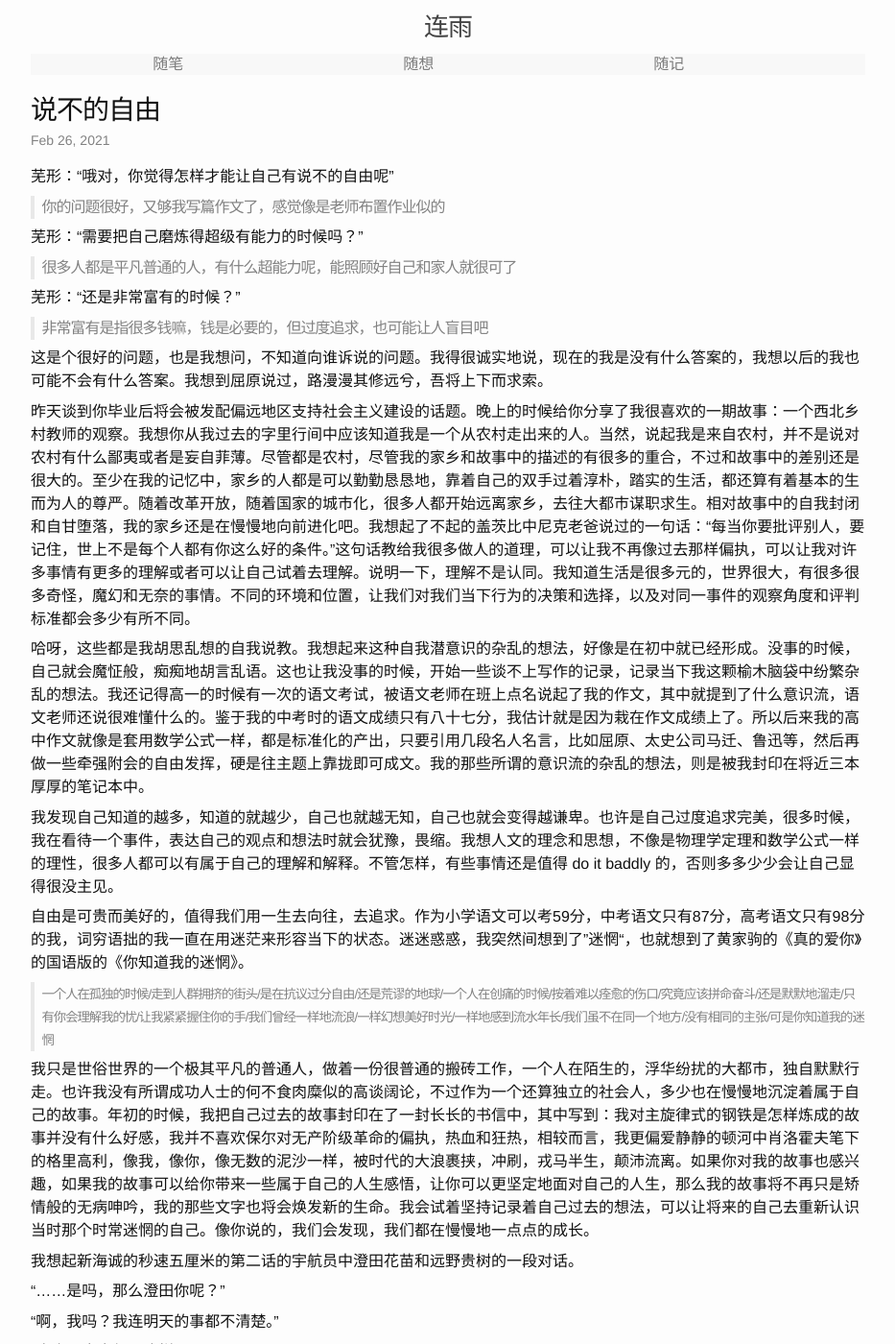
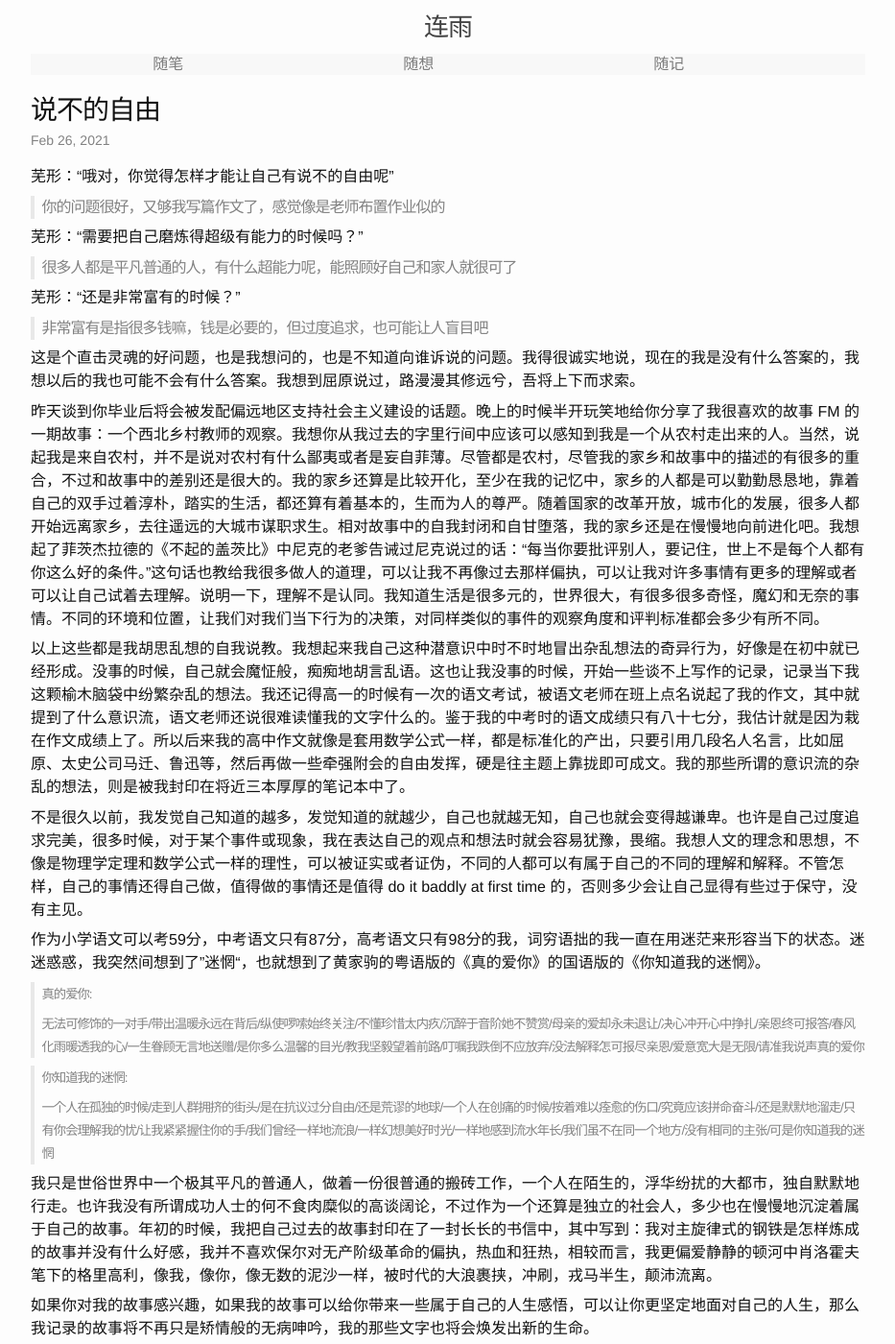
Before and after one commit to lianyu1115/lianyu, a Jekyll site: the page built from _essays/2021-02-26-说不的自由.md, in a window 1280 px wide and 1400 px high. Shown: the whole window at 96% size, without its empty margins (173-1106 px from the left). Built offline with Jekyll 4.4.1, drawn with Linux system fonts in a browser that asks for light colours; some of the changed text lies outside the part shown.

Commit message:
Modified:   2021-02-26-说不的自由.md

```diff
--- a/_essays/2021-02-26-说不的自由.md
+++ b/_essays/2021-02-26-说不的自由.md
@@ -18,19 +18,29 @@
 
 > 非常富有是指很多钱嘛，钱是必要的，但过度追求，也可能让人盲目吧
 
-这是个很好的问题，也是我想问，不知道向谁诉说的问题。我得很诚实地说，现在的我是没有什么答案的，我想以后的我也可能不会有什么答案。我想到屈原说过，路漫漫其修远兮，吾将上下而求索。
+这是个直击灵魂的好问题，也是我想问的，也是不知道向谁诉说的问题。我得很诚实地说，现在的我是没有什么答案的，我想以后的我也可能不会有什么答案。我想到屈原说过，路漫漫其修远兮，吾将上下而求索。
 
-昨天谈到你毕业后将会被发配偏远地区支持社会主义建设的话题。晚上的时候给你分享了我很喜欢的一期故事：一个西北乡村教师的观察。我想你从我过去的字里行间中应该知道我是一个从农村走出来的人。当然，说起我是来自农村，并不是说对农村有什么鄙夷或者是妄自菲薄。尽管都是农村，尽管我的家乡和故事中的描述的有很多的重合，不过和故事中的差别还是很大的。至少在我的记忆中，家乡的人都是可以勤勤恳恳地，靠着自己的双手过着淳朴，踏实的生活，都还算有着基本的生而为人的尊严。随着改革开放，随着国家的城市化，很多人都开始远离家乡，去往大都市谋职求生。相对故事中的自我封闭和自甘堕落，我的家乡还是在慢慢地向前进化吧。我想起了不起的盖茨比中尼克老爸说过的一句话：“每当你要批评别人，要记住，世上不是每个人都有你这么好的条件。”这句话教给我很多做人的道理，可以让我不再像过去那样偏执，可以让我对许多事情有更多的理解或者可以让自己试着去理解。说明一下，理解不是认同。我知道生活是很多元的，世界很大，有很多很多奇怪，魔幻和无奈的事情。不同的环境和位置，让我们对我们当下行为的决策和选择，以及对同一事件的观察角度和评判标准都会多少有所不同。
+昨天谈到你毕业后将会被发配偏远地区支持社会主义建设的话题。晚上的时候半开玩笑地给你分享了我很喜欢的故事 FM 的一期故事：一个西北乡村教师的观察。我想你从我过去的字里行间中应该可以感知到我是一个从农村走出来的人。当然，说起我是来自农村，并不是说对农村有什么鄙夷或者是妄自菲薄。尽管都是农村，尽管我的家乡和故事中的描述的有很多的重合，不过和故事中的差别还是很大的。我的家乡还算是比较开化，至少在我的记忆中，家乡的人都是可以勤勤恳恳地，靠着自己的双手过着淳朴，踏实的生活，都还算有着基本的，生而为人的尊严。随着国家的改革开放，城市化的发展，很多人都开始远离家乡，去往遥远的大城市谋职求生。相对故事中的自我封闭和自甘堕落，我的家乡还是在慢慢地向前进化吧。我想起了菲茨杰拉德的《不起的盖茨比》中尼克的老爹告诫过尼克说过的话：“每当你要批评别人，要记住，世上不是每个人都有你这么好的条件。”这句话也教给我很多做人的道理，可以让我不再像过去那样偏执，可以让我对许多事情有更多的理解或者可以让自己试着去理解。说明一下，理解不是认同。我知道生活是很多元的，世界很大，有很多很多奇怪，魔幻和无奈的事情。不同的环境和位置，让我们对我们当下行为的决策，对同样类似的事件的观察角度和评判标准都会多少有所不同。
 
-哈呀，这些都是我胡思乱想的自我说教。我想起来这种自我潜意识的杂乱的想法，好像是在初中就已经形成。没事的时候，自己就会魔怔般，痴痴地胡言乱语。这也让我没事的时候，开始一些谈不上写作的记录，记录当下我这颗榆木脑袋中纷繁杂乱的想法。我还记得高一的时候有一次的语文考试，被语文老师在班上点名说起了我的作文，其中就提到了什么意识流，语文老师还说很难懂什么的。鉴于我的中考时的语文成绩只有八十七分，我估计就是因为栽在作文成绩上了。所以后来我的高中作文就像是套用数学公式一样，都是标准化的产出，只要引用几段名人名言，比如屈原、太史公司马迁、鲁迅等，然后再做一些牵强附会的自由发挥，硬是往主题上靠拢即可成文。我的那些所谓的意识流的杂乱的想法，则是被我封印在将近三本厚厚的笔记本中。
+以上这些都是我胡思乱想的自我说教。我想起来我自己这种潜意识中时不时地冒出杂乱想法的奇异行为，好像是在初中就已经形成。没事的时候，自己就会魔怔般，痴痴地胡言乱语。这也让我没事的时候，开始一些谈不上写作的记录，记录当下我这颗榆木脑袋中纷繁杂乱的想法。我还记得高一的时候有一次的语文考试，被语文老师在班上点名说起了我的作文，其中就提到了什么意识流，语文老师还说很难读懂我的文字什么的。鉴于我的中考时的语文成绩只有八十七分，我估计就是因为栽在作文成绩上了。所以后来我的高中作文就像是套用数学公式一样，都是标准化的产出，只要引用几段名人名言，比如屈原、太史公司马迁、鲁迅等，然后再做一些牵强附会的自由发挥，硬是往主题上靠拢即可成文。我的那些所谓的意识流的杂乱的想法，则是被我封印在将近三本厚厚的笔记本中了。
 
-我发现自己知道的越多，知道的就越少，自己也就越无知，自己也就会变得越谦卑。也许是自己过度追求完美，很多时候，我在看待一个事件，表达自己的观点和想法时就会犹豫，畏缩。我想人文的理念和思想，不像是物理学定理和数学公式一样的理性，很多人都可以有属于自己的理解和解释。不管怎样，有些事情还是值得 do it baddly 的，否则多多少少会让自己显得很没主见。
+不是很久以前，我发觉自己知道的越多，发觉知道的就越少，自己也就越无知，自己也就会变得越谦卑。也许是自己过度追求完美，很多时候，对于某个事件或现象，我在表达自己的观点和想法时就会容易犹豫，畏缩。我想人文的理念和思想，不像是物理学定理和数学公式一样的理性，可以被证实或者证伪，不同的人都可以有属于自己的不同的理解和解释。不管怎样，自己的事情还得自己做，值得做的事情还是值得 do it baddly at first time 的，否则多少会让自己显得有些过于保守，没有主见。
 
-自由是可贵而美好的，值得我们用一生去向往，去追求。作为小学语文可以考59分，中考语文只有87分，高考语文只有98分的我，词穷语拙的我一直在用迷茫来形容当下的状态。迷迷惑惑，我突然间想到了"迷惘“，也就想到了黄家驹的《真的爱你》的国语版的《你知道我的迷惘》。
+作为小学语文可以考59分，中考语文只有87分，高考语文只有98分的我，词穷语拙的我一直在用迷茫来形容当下的状态。迷迷惑惑，我突然间想到了"迷惘“，也就想到了黄家驹的粤语版的《真的爱你》的国语版的《你知道我的迷惘》。
 
+> <small>真的爱你:</small>
+>
+> <small>无法可修饰的一对手/带出温暖永远在背后/纵使啰嗦始终关注/不懂珍惜太内疚/沉醉于音阶她不赞赏/母亲的爱却永未退让/决心冲开心中挣扎/亲恩终可报答/春风化雨暖透我的心/一生眷顾无言地送赠/是你多么温馨的目光/教我坚毅望着前路/叮嘱我跌倒不应放弃/没法解释怎可报尽亲恩/爱意宽大是无限/请准我说声真的爱你</small>
+
+> <small>你知道我的迷惘:</small>
+>
 > <small>一个人在孤独的时候/走到人群拥挤的街头/是在抗议过分自由/还是荒谬的地球/一个人在创痛的时候/按着难以痊愈的伤口/究竟应该拼命奋斗/还是默默地溜走/只有你会理解我的忧/让我紧紧握住你的手/我们曾经一样地流浪/一样幻想美好时光/一样地感到流水年长/我们虽不在同一个地方/没有相同的主张/可是你知道我的迷惘</small>
 
-我只是世俗世界的一个极其平凡的普通人，做着一份很普通的搬砖工作，一个人在陌生的，浮华纷扰的大都市，独自默默行走。也许我没有所谓成功人士的何不食肉糜似的高谈阔论，不过作为一个还算独立的社会人，多少也在慢慢地沉淀着属于自己的故事。年初的时候，我把自己过去的故事封印在了一封长长的书信中，其中写到：我对主旋律式的钢铁是怎样炼成的故事并没有什么好感，我并不喜欢保尔对无产阶级革命的偏执，热血和狂热，相较而言，我更偏爱静静的顿河中肖洛霍夫笔下的格里高利，像我，像你，像无数的泥沙一样，被时代的大浪裹挟，冲刷，戎马半生，颠沛流离。如果你对我的故事也感兴趣，如果我的故事可以给你带来一些属于自己的人生感悟，让你可以更坚定地面对自己的人生，那么我的故事将不再只是矫情般的无病呻吟，我的那些文字也将会焕发新的生命。我会试着坚持记录着自己过去的想法，可以让将来的自己去重新认识当时那个时常迷惘的自己。像你说的，我们会发现，我们都在慢慢地一点点的成长。
+我只是世俗世界中一个极其平凡的普通人，做着一份很普通的搬砖工作，一个人在陌生的，浮华纷扰的大都市，独自默默地行走。也许我没有所谓成功人士的何不食肉糜似的高谈阔论，不过作为一个还算是独立的社会人，多少也在慢慢地沉淀着属于自己的故事。年初的时候，我把自己过去的故事封印在了一封长长的书信中，其中写到：我对主旋律式的钢铁是怎样炼成的故事并没有什么好感，我并不喜欢保尔对无产阶级革命的偏执，热血和狂热，相较而言，我更偏爱静静的顿河中肖洛霍夫笔下的格里高利，像我，像你，像无数的泥沙一样，被时代的大浪裹挟，冲刷，戎马半生，颠沛流离。
+
+如果你对我的故事感兴趣，如果我的故事可以给你带来一些属于自己的人生感悟，可以让你更坚定地面对自己的人生，那么我记录的故事将不再只是矫情般的无病呻吟，我的那些文字也将会焕发出新的生命。
+
+我会坚持记录着自己过去的想法，可以让将来的自己去重新认识当时那个时常迷惘的自己。像你说过的一样，那时我们会发现，我们都在慢慢地一点点的成长。
 
 我想起新海诚的秒速五厘米的第二话的宇航员中澄田花苗和远野贵树的一段对话。
 
@@ -48,16 +58,16 @@
 
 “怎么可能。”他平静地笑着，继续说道：“我很迷茫。只是做着力所能及的事，没有一点余力。”
 
-我不是那种像是打了鸡血，充满阳光，充满正能量的人。很多时候，我会感觉我身上会散发着很多幽暗阴郁的气息。很多时候，我会假装让自己积极一点，更积极一点，假装自己在很正经，很努力地活着。正如我最初说过的，我的文字有很多幽暗的气息，多少有些沉重，这算是我的一种负能量的宣泄方式。迷迷茫茫，迷迷惘惘。有时候，多想一想是没什么错的，不过也不能总是沉溺其中而不知。慧极必伤，情深不寿。我会这样自己劝解自己。希望我的这些文字，不要给你带去负面的情绪。
+我不是那种每天像是打了鸡血一样，充满阳光和正能量的人。很多时候，我会感觉自己身上会散发着很多阴郁幽暗的气息。很多时候，我会假装让自己积极一点，更积极一点，假装自己在很正经，很努力地活着。正如我曾说过的，我的文字有很多幽暗的气息，多少有些沉重，这也算是我的一种负能量的宣泄方式。迷迷茫茫，迷迷惘惘。有时候，多想一想是没什么错的，不过也不能总是沉溺其中。慧极必伤，情深不寿。我会这样自己劝解自己。有的时候，我自己会回头翻阅这些记录的片段，我会发现这些居然都是我写下的，有点儿难以置信，我居然可以写下这么棒的文字。随着岁月的沉淀，这些晦暗的文字，可以带给我平静和思考的力量。很多时候，这些文字多少会封印着些消极情绪，希望我们可以凝视深渊，而不要自我堕落，希望我的这些文字同样可以让你获得平静。
 
 尽管这篇小作文又再一次偏离了主题，不过无论是迷茫还是迷惘，我们都要回归现实，do it baddly, try to do it your best。
 
-回到现实，说一说跑步和马拉松。从上次千岛湖马拉松以来，都没有认真地跑过步。以前的月跑量多少维持在200公里左右，现在估计是20公里，是不是有点儿凄惨。预计在今年四月十一号将会如期举办徐州马拉松。我想我也该认真准备一下了。如果现在还不能积攒跑量，估计到时候还是会崩溃。马拉松需要持续不断的训练，对个人的日常多少是有点要求的，这也是我选择跑马拉松的原因之一。有点像是你现在的考研和实习状态，要在工作和马拉松训练之间找到平衡，多少不是件容易的事情。不管怎样，从明天起，我要再次尝试启动训练，期望在徐州的马拉松的成绩可以打破330，即3小时30分钟完赛。
+回到现实，说一说跑步和马拉松。从上次千岛湖马拉松以来，都没有认真地跑过步。以前的月跑量多少维持在200公里左右，现在估计是20公里，是不是有点儿凄惨。预计在今年四月十一号将会如期举办徐州马拉松。我想我也该认真准备一下了。如果现在还不能积攒跑量，估计到时候还是会崩溃。如果你有兴趣或者机会，读一下我推荐的那本丹尼尔斯的跑步训练的书，就会知道要跑完一场马拉松需要持续不断的训练。严格点，还得合理规划一定的训练周期。马拉松对一个人的日常多少是有点要求的，这也是我选择跑马拉松的原因之一。现在的我有点像是你现在的考研和实习状态，要在工作和马拉松训练之间找到平衡，多少不是件容易做到的事情。从明天起，我要再次尝试启动马拉松训练，期望在徐州的马拉松的成绩可以打破330。
 
-我不知道怎么做才能让自己有说不的自由，不过我会不断地，一点点地改善自己，面对生活中的美好与苦难，让自己可以有更多的选择，可以有更多说不的力量。
+自由是可贵而美好的，值得我们用一生去追求。我不知道怎么做才能让自己有说不的自由，不过我会试着不断地，一点点地改善自己，面对生活中的美好与苦难，让自己可以有更多的选择，可以有更多说不的力量。
 
 除了马拉松，我还有大量的专业知识需要补充和学习。还有我想我可能还要读一些偏哲学的著作，希望可以洗一洗我这颗没事会胡思乱想的榆木脑袋。
 
-我想起在义乌马拉松的赛道奔跑时，耳畔中大人们的加油呼喊，还有突然从两旁的人群中传来的小朋友的奥利给。
+我想起我在义乌马拉松的赛道奔跑时，耳畔传来大人们的加油呼喊，此起彼伏，还有人群中突然听到的小朋友们的奥利给。
 
-哈呀，加油，奥利给。
+加油，奥利给。
```
